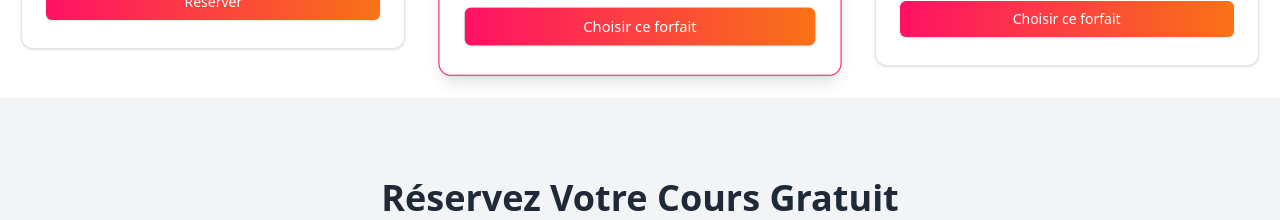
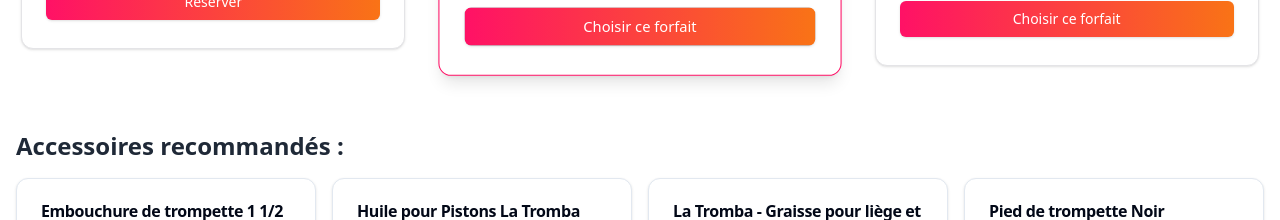
Before and after one commit to moisur/courstrompette, a Next.js app: page / in a window 1280 px wide. Shown: the part 9700-9920 px from the top of the page. Built offline with nearby package versions, Linux system fonts and the light colour scheme.

Commit message:
ajout des photos

```diff
--- a/src/components/cours.tsx
+++ b/src/components/cours.tsx
@@ -23,6 +23,7 @@ import pkoi from '@/../public/3.jpeg'
 import ze from '@/../public/ZE.webp'
 import Link from 'next/link';
 import Header from './Header'
+import AccessoiresTrompette from './blog/AccessoireRecommandes'
 export default function Cours() {
   const [showPopup, setShowPopup] = useState(false)
   const [showExitPopup, setShowExitPopup] = useState(false)
@@ -395,7 +396,8 @@ Vous en avez marre de jouer vos gammes sans jamais avoir             <span class
       </div>
     </div>
     <TrumpetPricingPage />
-      <Formulaire />
+    <AccessoiresTrompette />
+    <Formulaire />
 
       <section id="faq" className="py-20">
         <div className="container mx-auto px-4">
```
